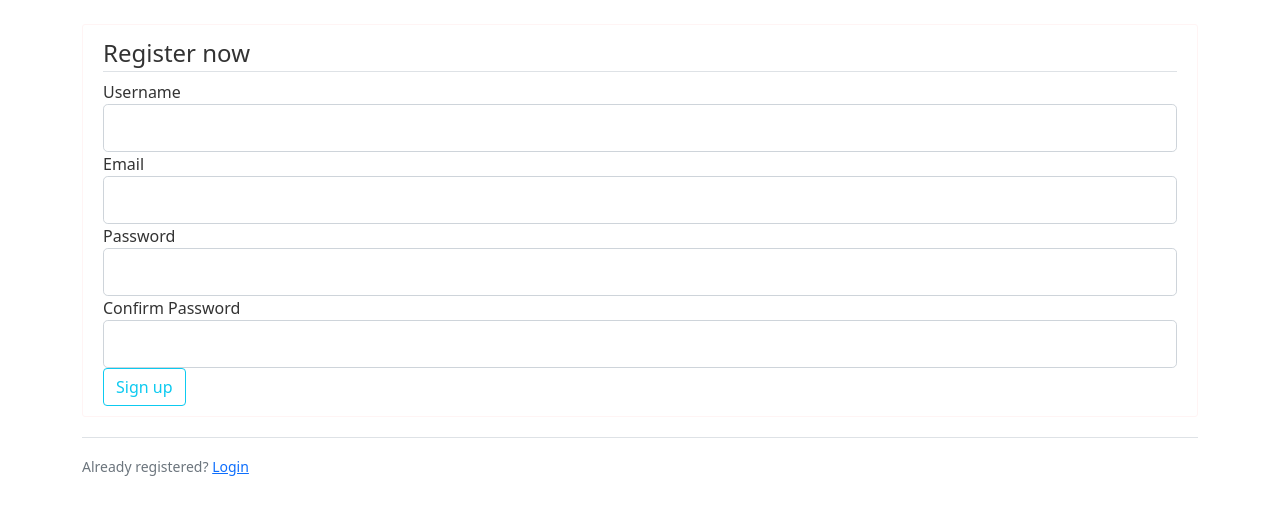
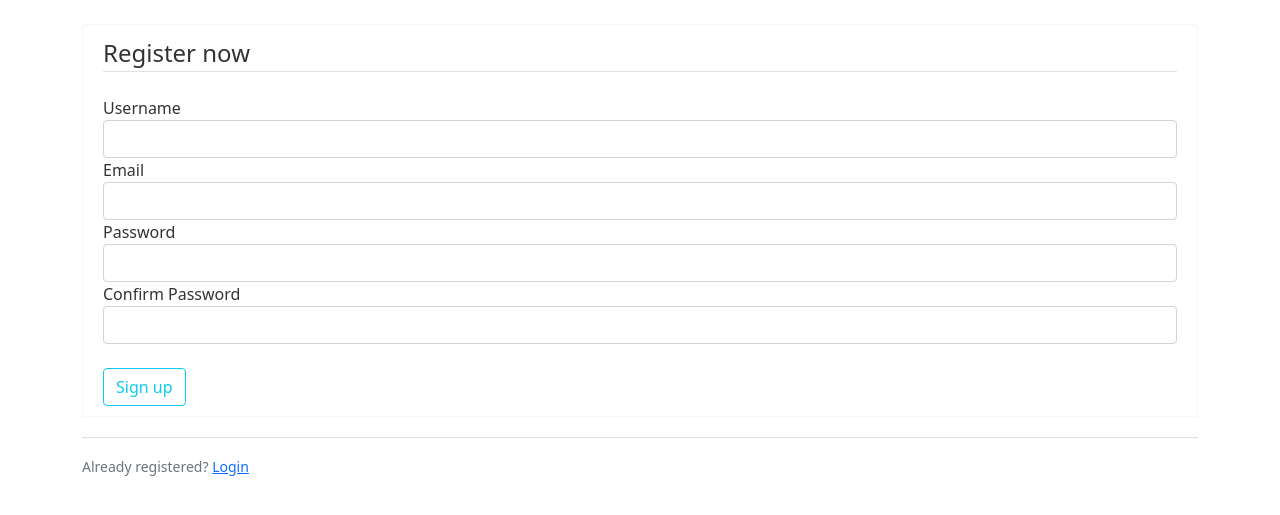
Before and after one commit to minkim0320/FoodTalk, a Flask app: page /register in a window 1280 px wide. Shown: the part 56-571 px from the top of the page. Run offline with Flask 2, Linux system fonts and the light colour scheme.

Commit message:
fixed a bit

```diff
--- a/templates/register.html
+++ b/templates/register.html
@@ -4,25 +4,22 @@
         <form method="POST" action="">
             {{ form.hidden_tag() }}
             <fieldset class="form-group">
-                <legend class="border-bottom mb-8">Register now</legend>
+                <legend class="border-bottom mb-4">Register now</legend>
                 <div class="form-group">
                     {{ form.username.label(class="form-control-label") }}
-                    {{ form.username(class="form-control form-control-lg") }}
-                </div>
-                <div class="form-group">
+                    {{ form.username(class="form-control form-control-md") }}
+
                     {{ form.email.label(class="form-control-label") }}
-                    {{ form.email(class="form-control form-control-lg") }}
-                </div>
-                <div class="form-group">
+                    {{ form.email(class="form-control form-control-md") }}
+
                     {{ form.password.label(class="form-control-label") }}
-                    {{ form.password(class="form-control form-control-lg") }}
-                </div>
-                <div class="form-group">
+                    {{ form.password(class="form-control form-control-md") }}
+
                     {{ form.confirm_password.label(class="form-control-label") }}
-                    {{ form.confirm_password(class="form-control form-control-lg") }}
+                    {{ form.confirm_password(class="form-control form-control-md") }}
                 </div>
             </fieldset>
-            <div class="form-group">
+            <div class="form-group mt-4">
                 {{ form.submit(class="btn btn-outline-info") }}
             </div>
         </form>
```
